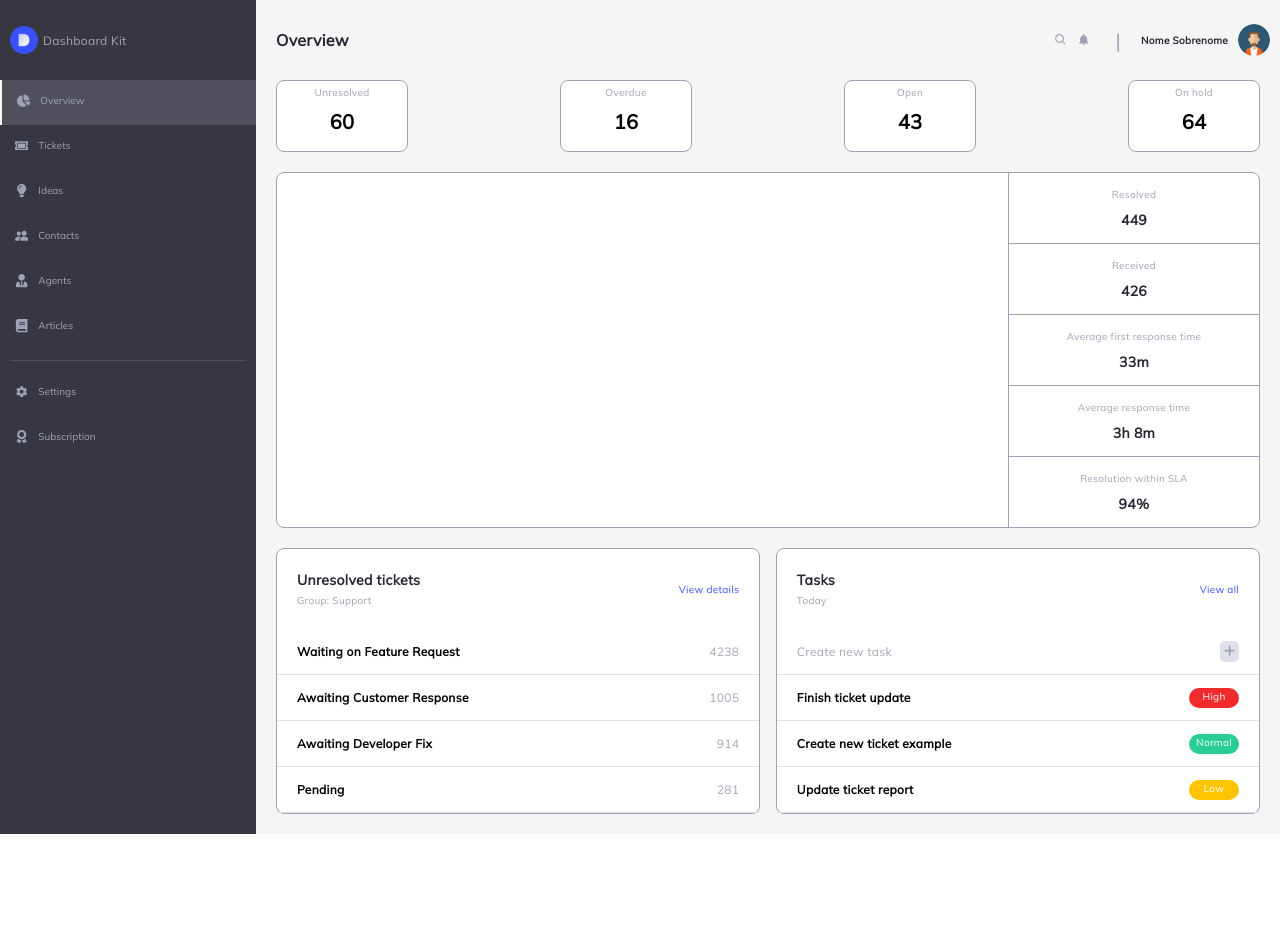
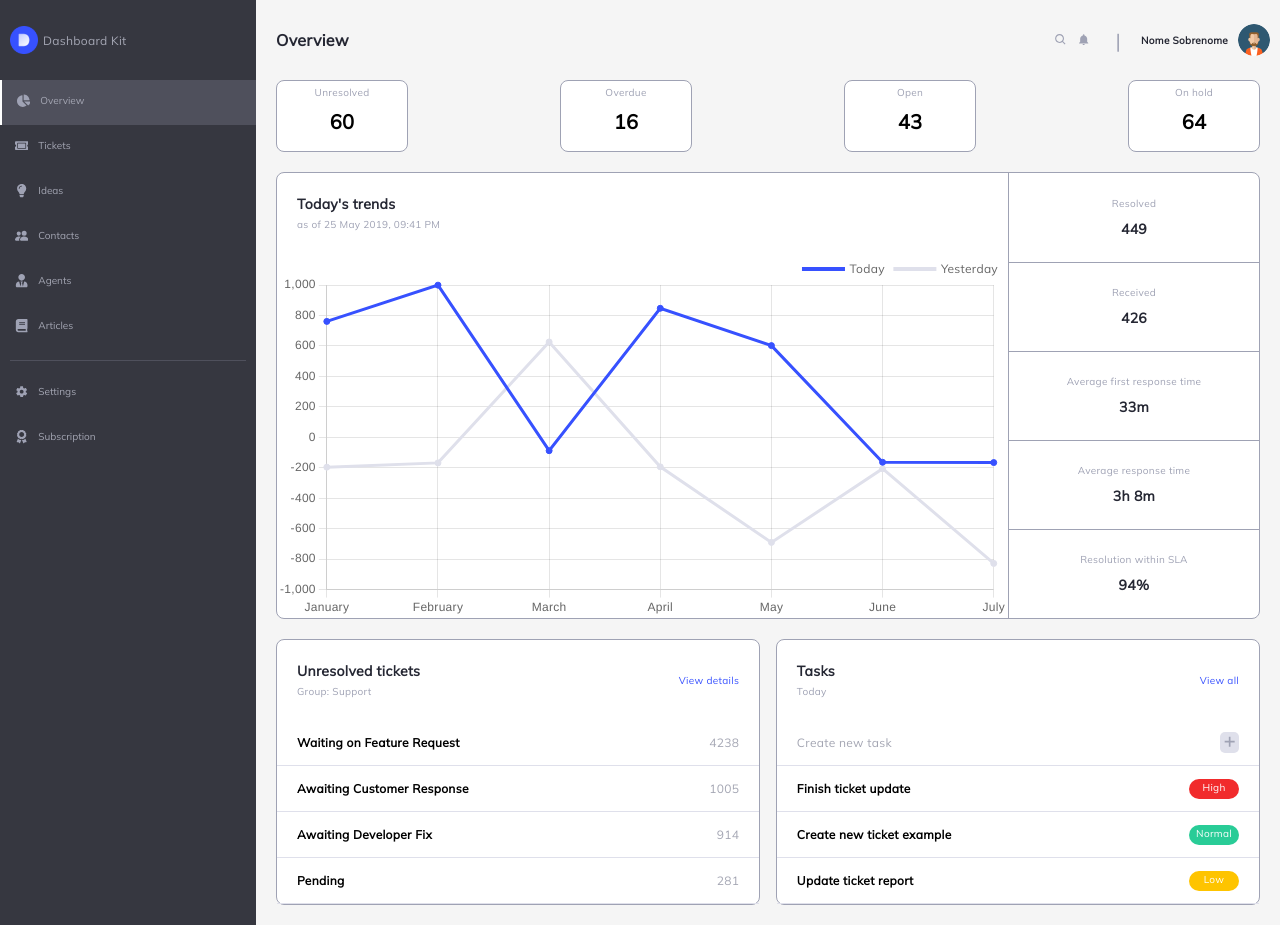
Before and after one commit to JuanFreitas094/dashboard-kit, a Next.js app: page /overview in a window 1280 px wide. Before the commit the page ends 834 px from the top, so only its background shows below. Built offline with nearby package versions, Linux system fonts and the light colour scheme.

Commit message:
Implementado gráfico da página de overview

```diff
--- a/pages/overview.jsx
+++ b/pages/overview.jsx
@@ -6,6 +6,7 @@ import TrendsCard from "../src/components/layout/TrendsCard";
 import {GoPlus} from "react-icons/go";
 import Tag from "../src/components/inputs/Tag";
 import CardsTitle from "../src/components/layout/CardsTitle";
+import Chart from "../src/components/layout/Chart";
 
 const StyledComponent = styled.div `
     display: flex;
@@ -40,7 +41,10 @@ const StyledChart = styled.div`
 `
 
 const StyledTrendsCards = styled.div`
-
+    display: flex;
+    flex-direction: column;
+    align-items: stretch;
+    justify-content: space-between;
 `
 
 const StyledTicketsTasks = styled.div`
@@ -110,6 +114,13 @@ const StyledButton = styled.button`
     padding-bottom: 1px;
     border-radius: 5px;
 `
+
+const StyledDivTrendsCard = styled.div`
+    display: flex;
+    align-items: stretch;
+    height: 100%;
+`
+
 const pageName = "Overview";
 
 function OverviewPage() {
@@ -125,13 +136,16 @@ function OverviewPage() {
                     <div><OverviewCard title="On hold" number="64" /></div>
                 </StyledOverviewCards>
                 <StyledTrends>
-                    <StyledChart></StyledChart>
+                    <StyledChart>
+                        <CardsTitle title="Today's trends" description="as of 25 May 2019, 09:41 PM" link="" />
+                        <Chart/>
+                    </StyledChart>
                     <StyledTrendsCards>
-                        <TrendsCard title="Resolved" description="449" border={true}/>
-                        <TrendsCard title="Received" description="426" border={true}/>
-                        <TrendsCard title="Average first response time" description="33m" border={true}/>
-                        <TrendsCard title="Average response time" description="3h 8m" border={true}/>
-                        <TrendsCard title="Resolution within SLA" description="94%" border={false}/>
+                        <StyledDivTrendsCard><TrendsCard title="Resolved" description="449" border={true}/></StyledDivTrendsCard>
+                        <StyledDivTrendsCard><TrendsCard title="Received" description="426" border={true}/></StyledDivTrendsCard>
+                        <StyledDivTrendsCard><TrendsCard title="Average first response time" description="33m" border={true}/></StyledDivTrendsCard>
+                        <StyledDivTrendsCard><TrendsCard title="Average response time" description="3h 8m" border={true}/></StyledDivTrendsCard>
+                        <StyledDivTrendsCard><TrendsCard title="Resolution within SLA" description="94%" border={false}/></StyledDivTrendsCard>
                     </StyledTrendsCards>
                 </StyledTrends>
                 <StyledTicketsTasks>
--- /dev/null
+++ b/src/components/layout/Chart.jsx
@@ -0,0 +1,63 @@
+import {
+    Chart as ChartJS,
+    CategoryScale,
+    LinearScale,
+    PointElement,
+    LineElement,
+    Title,
+    Tooltip,
+    Legend,
+  } from 'chart.js';
+  import { Line } from 'react-chartjs-2';
+  import faker from 'faker';
+
+  ChartJS.register(
+    CategoryScale,
+    LinearScale,
+    PointElement,
+    LineElement,
+    Title,
+    Tooltip,
+    Legend
+  );
+
+  export const options = {
+    responsive: true,
+    plugins: {
+      legend: {
+        position: 'top',
+        align: 'end',
+        labels: {
+            boxHeight: 1,
+            font: {
+                size: 12,
+                family: "Mulish"
+            }
+        }
+      }
+    },
+  };
+
+  const labels = ['January', 'February', 'March', 'April', 'May', 'June', 'July'];
+
+  export const data = {
+    labels,
+    datasets: [
+      {
+        label: 'Today',
+        data: labels.map(() => faker.datatype.number({ min: -1000, max: 1000 })),
+        borderColor: '#3751FF',
+        backgroundColor: '#3751FF',
+      },
+      {
+        label: 'Yesterday',
+        data: labels.map(() => faker.datatype.number({ min: -1000, max: 1000 })),
+        borderColor: '#DFE0EB',
+        backgroundColor: '#DFE0EB',
+      },
+    ],
+  };
+
+  export default function Chart() {
+    return <Line options={options} data={data} />;
+  }
--- a/src/components/layout/TrendsCard.jsx
+++ b/src/components/layout/TrendsCard.jsx
@@ -3,13 +3,11 @@ import styled from "styled-components";
 const StyledContent = styled.div`
     display: flex;
     flex-direction: column;
-    align-items: center;
     text-align: center;
     justify-content: center;
-    margin-right: auto;
     background-color: transparent;
+    height: 100%;
     width: 250px;
-    height: 70px;
     border-bottom: 1px solid ${props => props.theme.grey};
     border-left: 1px solid ${props => props.theme.grey};
 `
@@ -17,13 +15,11 @@ const StyledContent = styled.div`
 const StyledContentWithoutBorder = styled.div`
     display: flex;
     flex-direction: column;
-    align-items: center;
     text-align: center;
     justify-content: center;
-    margin-right: auto;
     background-color: transparent;
     width: 250px;
-    height: 70px;
+    height: 100%;
     border-left: 1px solid ${props => props.theme.grey};
 `
 
```
